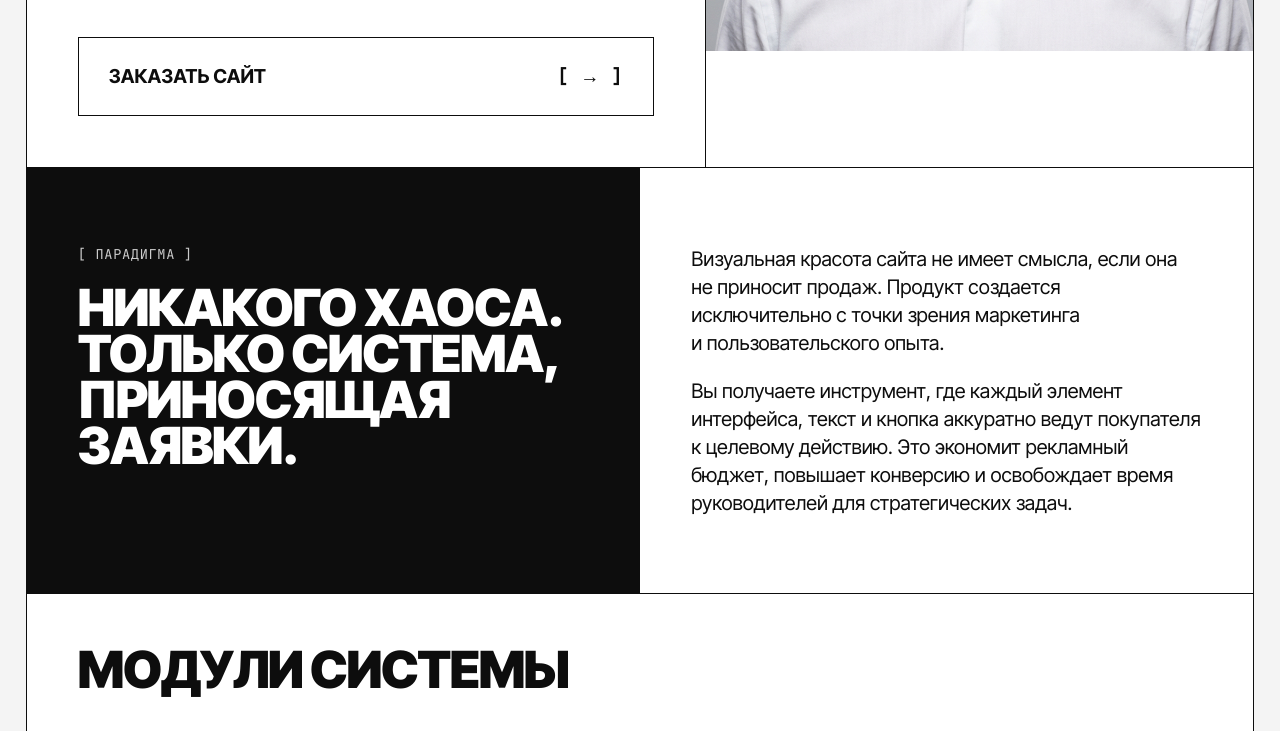
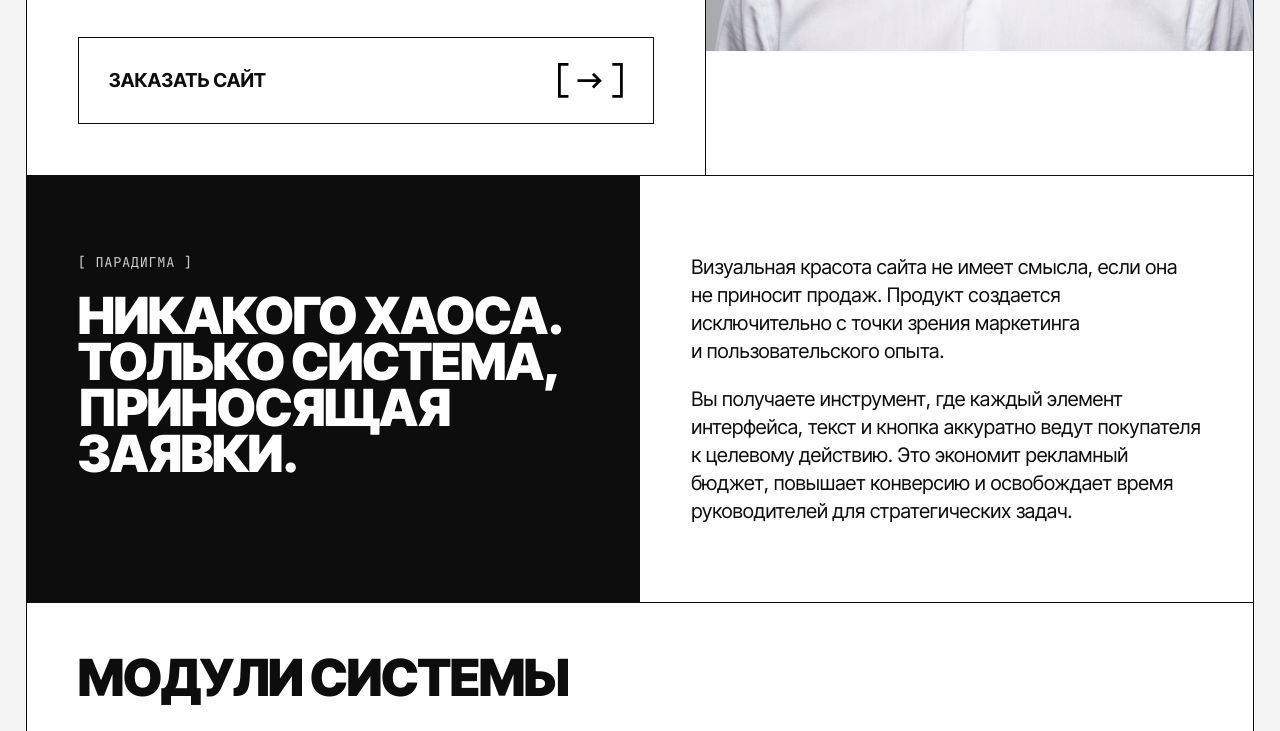
Before and after one commit to Nefedorb/evgenbond-site, a website: page index.html in a window 1280 px wide. Shown: the part 889-1620 px from the top of the page. Drawn offline with Linux system fonts and the light colour scheme.

Commit message:
Use SVG arrow icon in strict buttons

```diff
--- a/index.html
+++ b/index.html
@@ -115,8 +115,24 @@
         .btn-strict:hover { color: var(--white); border-color: var(--brand-red); }
         .btn-strict span { position: relative; z-index: 2; }
 
-        .arrow-icon { font-family: 'JetBrains Mono'; transition: var(--transition-fast); position: relative; z-index: 2;}
-        .btn-strict:hover .arrow-icon { transform: translateX(10px); color: var(--white);}
+        .arrow-icon {
+            position: relative;
+            z-index: 2;
+            display: inline-flex;
+            align-items: center;
+            justify-content: center;
+            width: 65px;
+            height: 35px;
+            transition: var(--transition-fast);
+        }
+        .arrow-icon img {
+            width: 65px;
+            height: 35px;
+            display: block;
+            transition: var(--transition-fast);
+        }
+        .btn-strict:hover .arrow-icon { transform: translateX(10px); }
+        .btn-strict:hover .arrow-icon img { filter: invert(1); }
 
         /* --- БЛОК 1: HERO --- */
         .hero {
@@ -552,7 +568,7 @@
                 <div class="hero-cta">
                     <a href="https://t.me/nefedor" class="btn-strict" target="_blank" rel="noopener noreferrer">
                         <span>Заказать сайт</span>
-                        <span class="arrow-icon">[ → ]</span>
+                        <span class="arrow-icon" aria-hidden="true"><img src="/arrow.svg" alt=""></span>
                     </a>
                 </div>
             </div>
@@ -711,7 +727,7 @@
                 </div>
                 <a href="/blog/" class="btn-strict">
                     <span>Открыть блог</span>
-                    <span class="arrow-icon">[ → ]</span>
+                    <span class="arrow-icon" aria-hidden="true"><img src="/arrow.svg" alt=""></span>
                 </a>
             </div>
         </section>
```
Also changed, not shown: arrow.svg (added).
